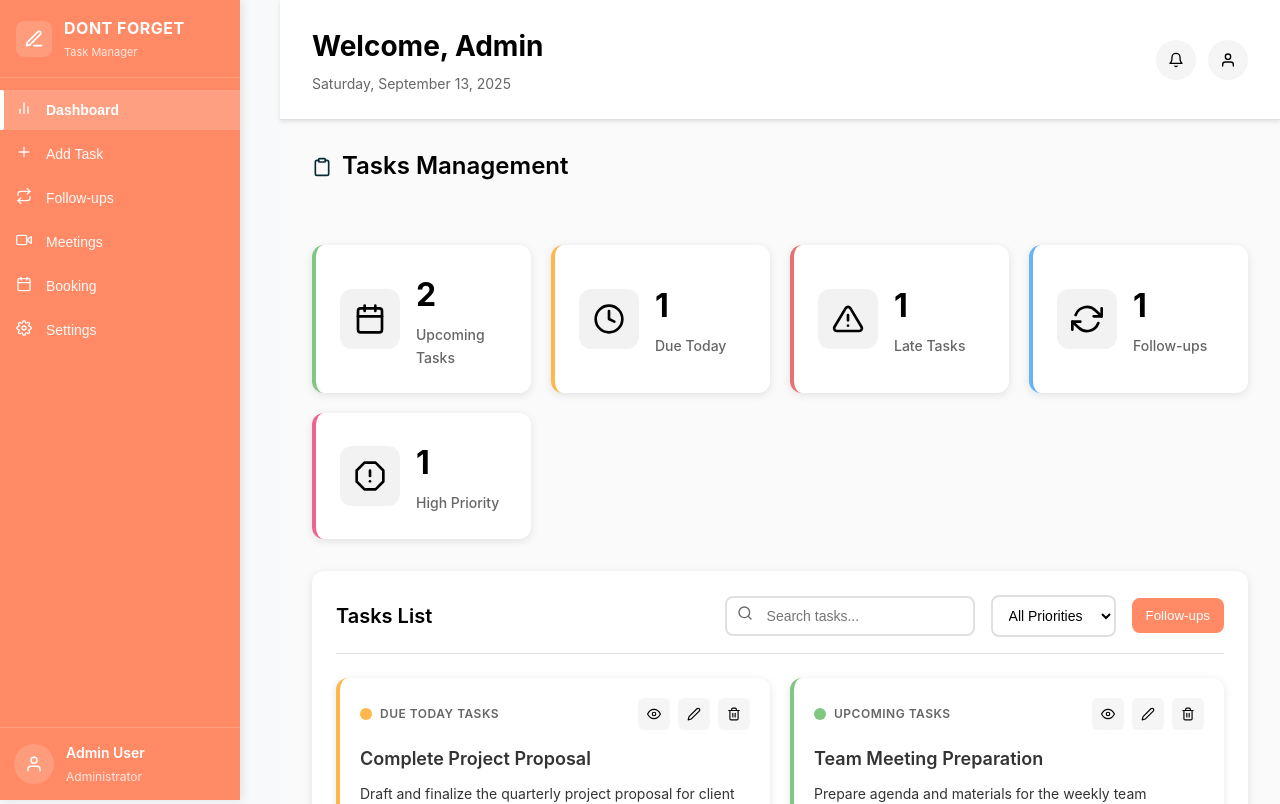
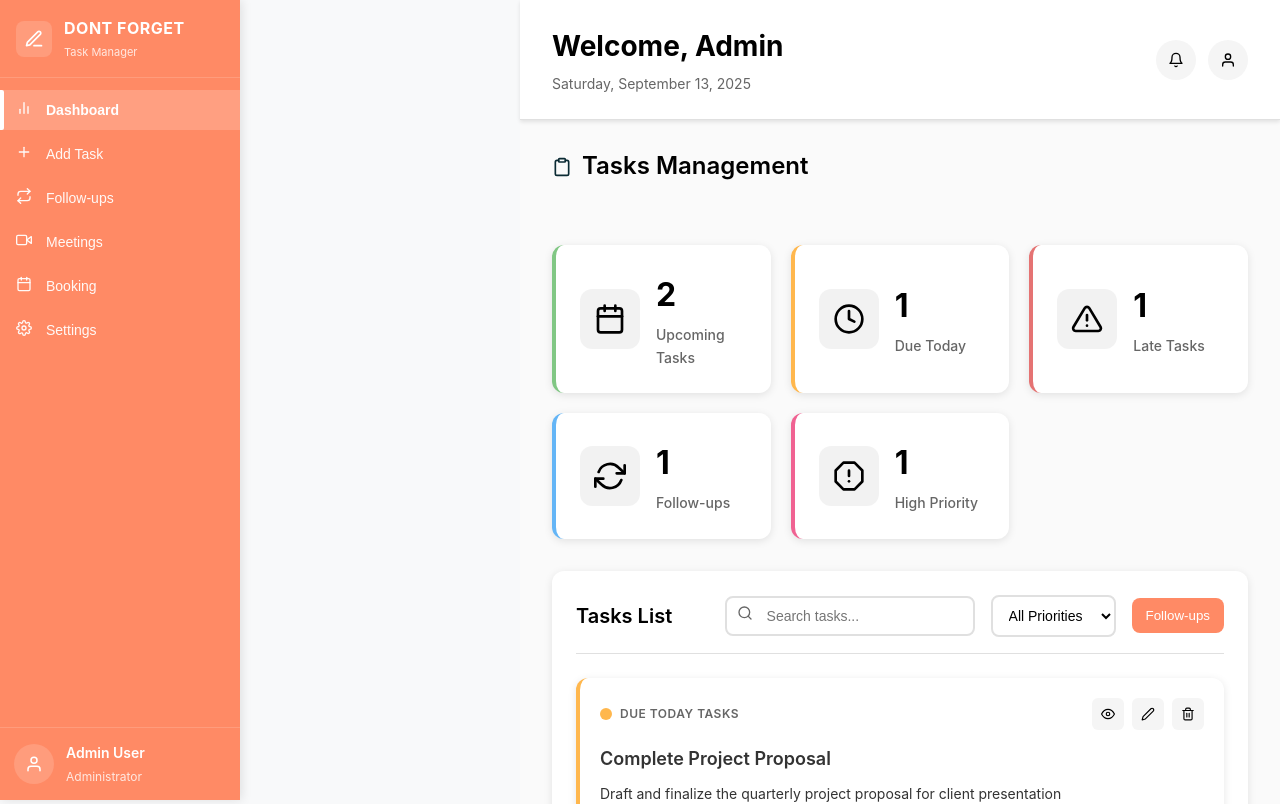
Before and after one commit to ZainManzoor2003/Dont-Forget-Tasks, a React (Vite) app in the folder client/: page /dashboard in a window 1280 px wide. Shown: the top 804 px of the page. Built offline with nearby package versions, Linux system fonts and the light colour scheme.

Commit message:
Update Layout CSS to adjust main content dimensions for sidebar integration; enhance mobile responsiveness with dynamic width and margin adjustments.

```diff
--- a/client/src/components/Layout.css
+++ b/client/src/components/Layout.css
@@ -8,6 +8,8 @@
   flex: 1;
   display: flex;
   flex-direction: column;
+  margin-left: 240px;
+  width: calc(100% - 240px);
 }
 
 .mobile-header {
@@ -78,6 +80,10 @@
     transform: translateX(-100%);
     transition: transform 0.3s ease;
   }
+  .main-content {
+    margin-left: 0;
+    width: 100%;
+  }
 
   .sidebar.open {
     transform: translateX(0);
```
